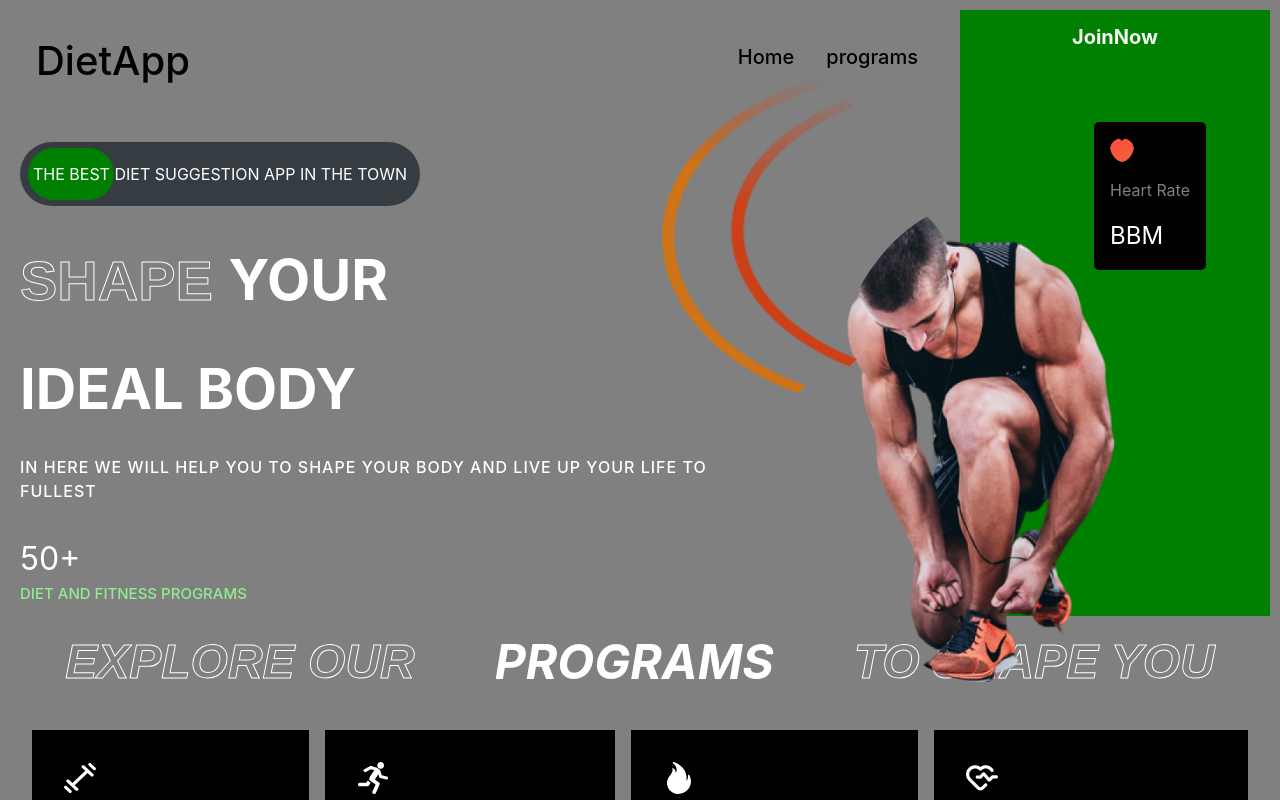
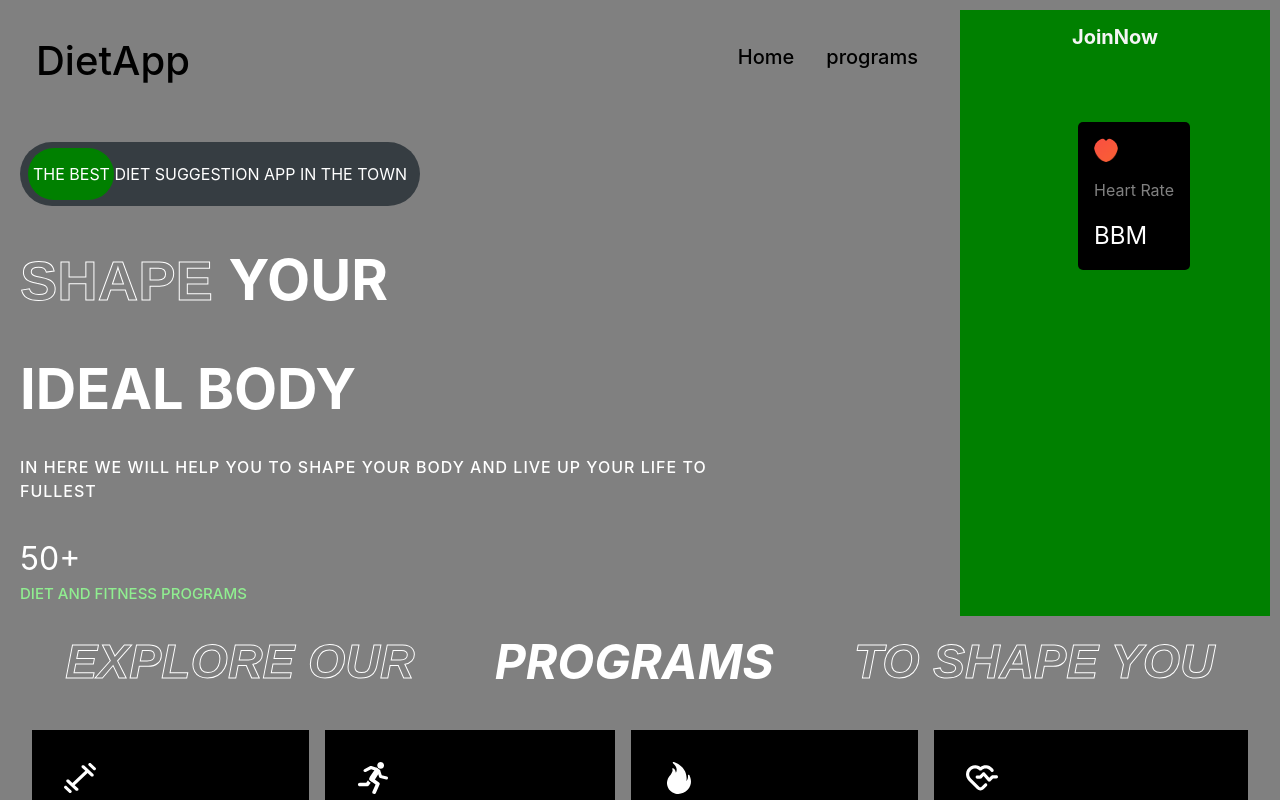
Before and after one commit to mahiiram/dietsuggestionapp-frontend, a React (Create React App) app: page / in a window 1280 px wide. Shown: the top 800 px of the page. Built offline with nearby package versions, Linux system fonts and the light colour scheme.

Commit message:
new commit

```diff
--- a/src/Components/Hero.js
+++ b/src/Components/Hero.js
@@ -57,8 +57,6 @@ function Hero() {
             <img src={Heart}  alt='heartpng'/>
             <span>Heart Rate</span><span>BBM</span>
         </div>
-        <img src={hero_img} className='hero_img' alt='hero'/>
-        <img src={hero_img_back} className='hero_img_back' alt='heroback'/>
        </div>
     </div>
   )
--- a/src/Components/ProgramMenu.js
+++ b/src/Components/ProgramMenu.js
@@ -85,9 +85,6 @@ function ProgramMenu() {
                     <img src={Heart} alt='heartpng' />
                     <span>Heart Rate</span><span>BBM</span>
                 </div>
-                <div className='girlimage'>
-                <img src={fitness} className='hero_img' alt='hero' />
-                </div>
             </div>
         </div>
     )
--- a/src/Components/styles/Hero.css
+++ b/src/Components/styles/Hero.css
@@ -110,7 +110,7 @@ h1, h4, p, a{
     align-items: flex-start;
     border-radius: 5px;
     position: absolute;
-    right: 4rem;
+    right: 5rem;
     top: 7rem;
 }
 .heart>img{
@@ -125,30 +125,8 @@ h1, h4, p, a{
     font-size: 1.5rem;
 }
 
-.hero-right>.hero_img{
-    position: absolute;
-    top: 12rem;
-    right: 8rem;
-    width: 20rem;
-    height: 30rem;
-    border-radius: none;
-}
-.girlimage img{
-    position: absolute;
-    top: 16rem;
-    width: 20rem;
-    height: 20rem;
-    right: 2rem;
 
-}
-.hero_img_back{
-    position: absolute;
-    top: 4rem;
-    right: 23rem;
-    z-index: 1;
-    width: 15rem;
-    height: 20rem;
-}
+
 .BMI-calculator{
     display: flex;
     justify-content: center;
@@ -300,12 +278,7 @@ h1, h4, p, a{
         font-size: 1rem;
     }
 
-    .hero-right>.hero_img{
-        display: none;
-    }
-    .hero_img_back{
-        display: none;
-    }
+
     .BMI-calculator{
         display: flex;
         justify-content: center;
@@ -334,7 +307,4 @@ h1, h4, p, a{
         font-size: smaller;
         padding: 0;
     }
-    .girlimage img{
-        display: none;
-    }
 }
```
